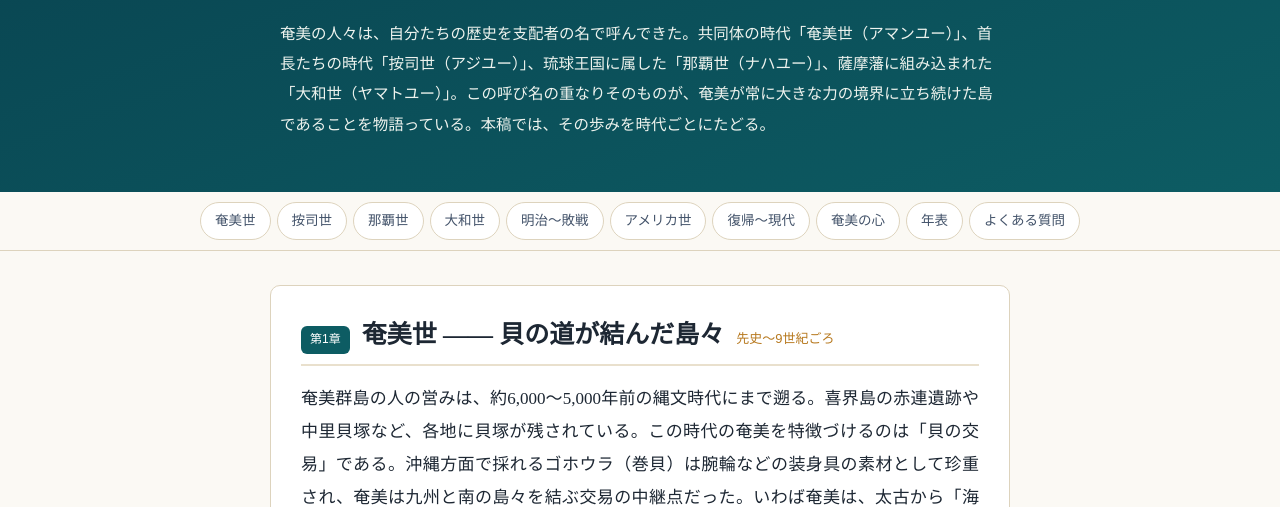
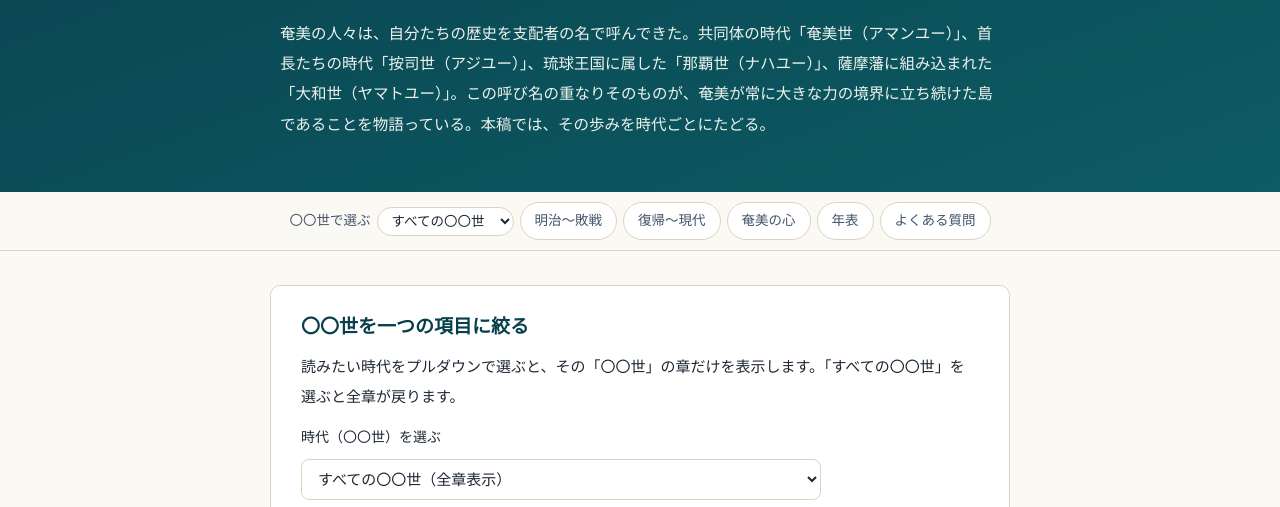
Before and after one commit to ponponkonkon4-rgb/amami-history, a plain HTML site: page index.html in a window 1280 px wide. Shown: the part 279-786 px from the top of the page. Drawn offline with Linux system fonts and the light colour scheme.

Commit message:
〇〇世をプルダウンで1項目に絞れるよう変更

```diff
--- a/index.html
+++ b/index.html
@@ -78,6 +78,17 @@
   nav.eras a{flex:0 0 auto;text-decoration:none;color:var(--ink-soft);border:1px solid var(--line);background:var(--card);
     border-radius:999px;padding:5px 14px;font-size:13.5px;font-family:"Hiragino Sans","Yu Gothic",sans-serif}
   nav.eras a:hover{border-color:var(--sea);color:var(--sea)}
+  .era-select-wrap{display:flex;align-items:center;gap:6px;flex:0 0 auto;font-family:"Hiragino Sans","Yu Gothic",sans-serif;font-size:13.5px;color:var(--ink-soft)}
+  .era-select{font-family:"Hiragino Sans","Yu Gothic",sans-serif;font-size:13.5px;color:var(--ink);border:1px solid var(--line);background:var(--card);border-radius:999px;padding:5px 10px;max-width:220px}
+  .era-select:focus{outline:2px solid var(--sea);outline-offset:1px}
+  .era-filter{background:var(--card);border:1px solid var(--line);border-radius:10px;padding:22px 30px 14px;margin:26px 0}
+  @media(max-width:600px){.era-filter{padding:20px 18px 10px}}
+  .era-filter h2{font-size:19px;margin:0 0 8px;color:var(--sea-deep)}
+  .era-filter p{margin:0 0 12px;font-size:15px}
+  .era-filter label{font-family:"Hiragino Sans","Yu Gothic",sans-serif;font-size:14px;display:block}
+  .era-select-main{display:block;width:100%;max-width:520px;margin-top:8px;border-radius:8px;padding:10px 12px;font-size:15px}
+  .filter-status{font-family:"Hiragino Sans","Yu Gothic",sans-serif;font-size:13px;color:var(--accent);margin-top:10px!important}
+  section.era[hidden]{display:none!important}
   main{max-width:780px;margin:0 auto;padding:8px 20px 24px}
   section.era{background:var(--card);border:1px solid var(--line);border-radius:10px;padding:30px 30px 12px;margin:26px 0}
   @media(max-width:600px){section.era{padding:24px 18px 8px}}
@@ -115,12 +126,17 @@
 </header>
 
 <nav class="eras" aria-label="時代区分">
-  <a href="#amami-yo">奄美世</a>
-  <a href="#aji-yo">按司世</a>
-  <a href="#naha-yo">那覇世</a>
-  <a href="#yamato-yo">大和世</a>
+  <label class="era-select-wrap" for="eraSelectNav"><span>〇〇世で選ぶ</span>
+    <select id="eraSelectNav" class="era-select" aria-label="〇〇世を選んで絞り込む">
+      <option value="">すべての〇〇世</option>
+      <option value="amami-yo">奄美世</option>
+      <option value="aji-yo">按司世</option>
+      <option value="naha-yo">那覇世</option>
+      <option value="yamato-yo">大和世</option>
+      <option value="america-yo">アメリカ世</option>
+    </select>
+  </label>
   <a href="#meiji">明治〜敗戦</a>
-  <a href="#america-yo">アメリカ世</a>
   <a href="#modern">復帰〜現代</a>
   <a href="#identity">奄美の心</a>
   <a href="#timeline">年表</a>
@@ -128,6 +144,22 @@
 </nav>
 
 <main>
+
+<div class="era-filter" role="region" aria-label="時代の絞り込み">
+  <h2>〇〇世を一つの項目に絞る</h2>
+  <p>読みたい時代をプルダウンで選ぶと、その「〇〇世」の章だけを表示します。「すべての〇〇世」を選ぶと全章が戻ります。</p>
+  <label for="eraSelectMain">時代（〇〇世）を選ぶ
+    <select id="eraSelectMain" class="era-select era-select-main" aria-label="〇〇世を選んで絞り込む">
+      <option value="">すべての〇〇世（全章表示）</option>
+      <option value="amami-yo">奄美世 ― 先史〜9世紀ごろ</option>
+      <option value="aji-yo">按司世 ― 9世紀ごろ〜15世紀</option>
+      <option value="naha-yo">那覇世 ― 1429年〜1609年</option>
+      <option value="yamato-yo">大和世 ― 1609年〜1868年</option>
+      <option value="america-yo">アメリカ世 ― 1945年〜1953年</option>
+    </select>
+  </label>
+  <p class="filter-status" id="eraFilterStatus" aria-live="polite">現在：すべての時代を表示しています</p>
+</div>
 
 <section class="era" id="amami-yo">
   <div class="era-head"><span class="era-no">第1章</span><h2>奄美世 ―― 貝の道が結んだ島々</h2><span class="era-years">先史〜9世紀ごろ</span></div>
@@ -232,5 +264,27 @@
   <p>お問い合わせ：<a href="mailto:ponponkonkon4@gmail.com">ponponkonkon4@gmail.com</a></p>
 </footer>
 
+<script>
+(function(){
+  var selects=[document.getElementById('eraSelectNav'),document.getElementById('eraSelectMain')].filter(Boolean);
+  var status=document.getElementById('eraFilterStatus');
+  var labels={'':'すべての時代','amami-yo':'奄美世','aji-yo':'按司世','naha-yo':'那覇世','yamato-yo':'大和世','america-yo':'アメリカ世'};
+  function apply(value,scroll){
+    selects.forEach(function(s){s.value=value;});
+    document.querySelectorAll('section.era').forEach(function(sec){
+      sec.hidden = !!value && sec.id!==value;
+    });
+    if(status){status.textContent = value ? '現在：'+(labels[value]||value)+'のみを表示しています（他の章は隠れています）' : '現在：すべての時代を表示しています';}
+    if(value && scroll){
+      var el=document.getElementById(value);
+      if(el){el.scrollIntoView({behavior:'smooth',block:'start'});}
+    }
+  }
+  selects.forEach(function(s){s.addEventListener('change',function(){apply(s.value,true);});});
+  document.querySelectorAll('nav.eras a[href^="#"]').forEach(function(a){
+    a.addEventListener('click',function(){apply('',false);});
+  });
+})();
+</script>
 </body>
 </html>
```
